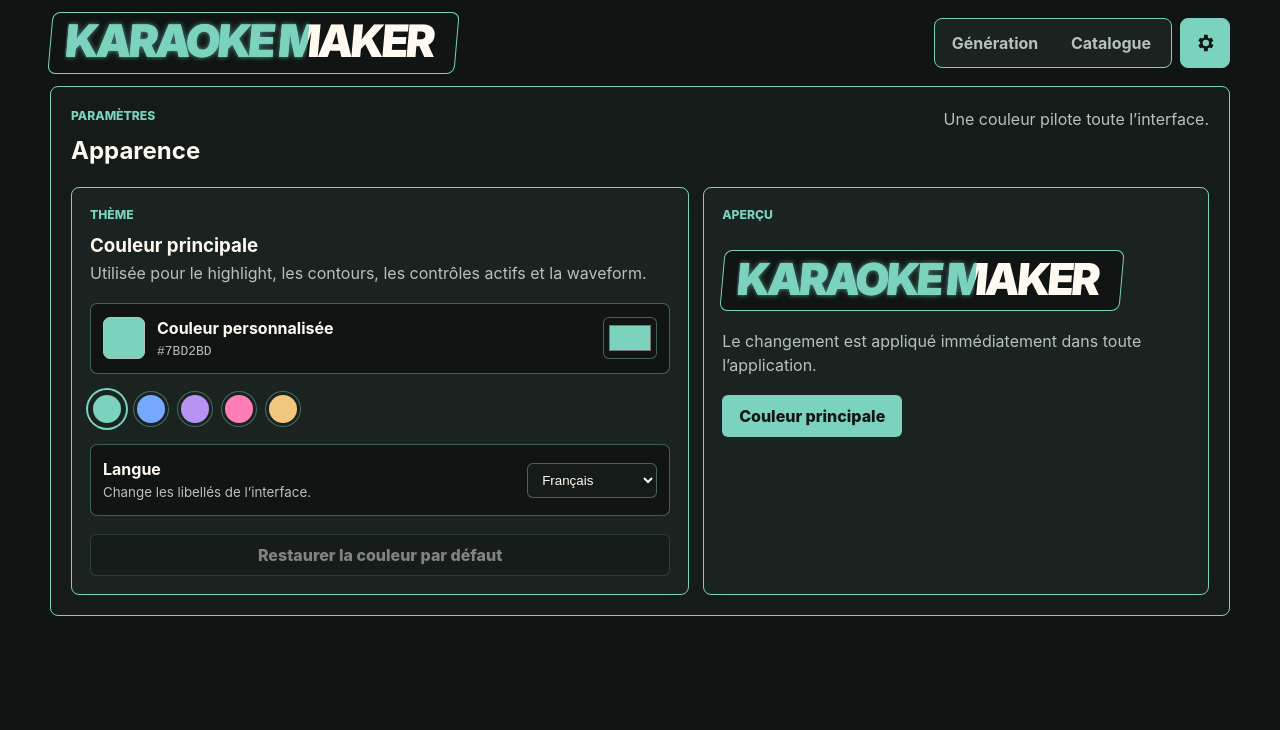
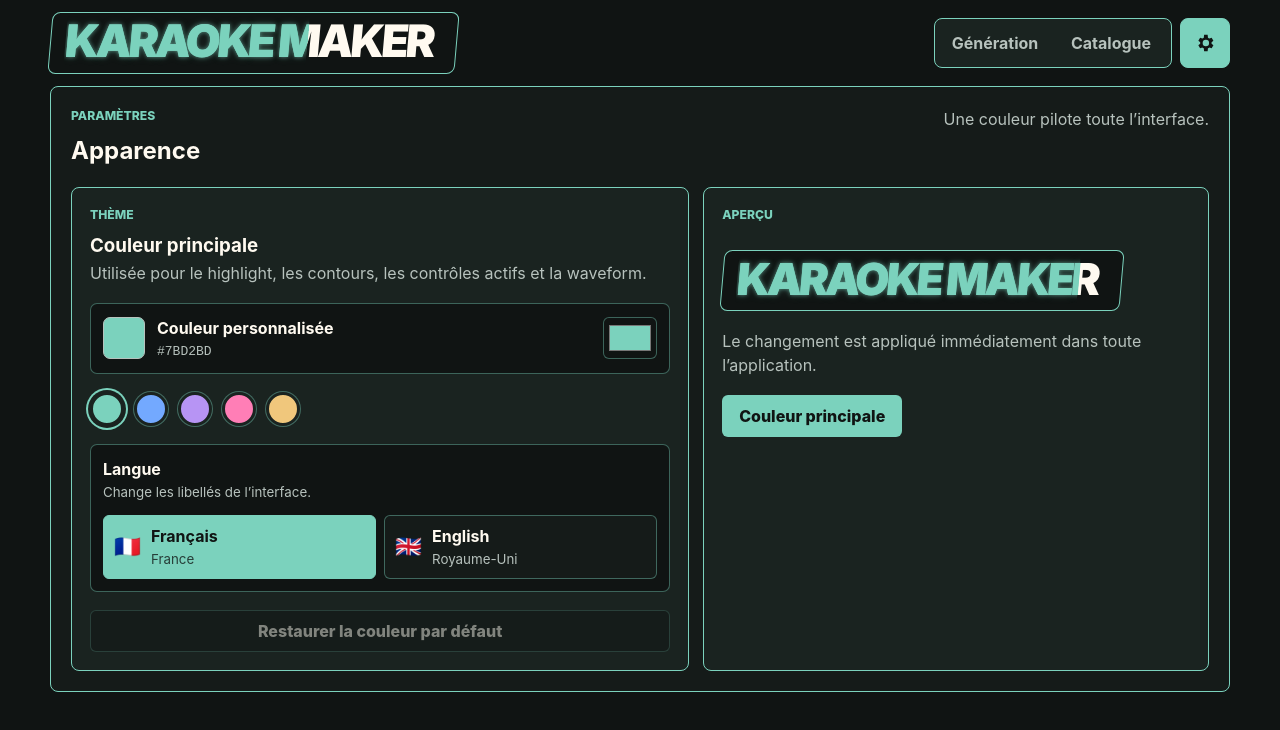
Before and after one commit to paulermilonarduin/karaoke-maker, a Vue app: page / in a window 1280 px wide. Both pictures are taken after a click on the button "Ouvrir les paramètres". Shown: the top 730 px of the page. Built offline with nearby package versions, Linux system fonts and the light colour scheme.

Commit message:
feat: améliore les options de langue

```diff
--- a/src/components/KaraokeLogo.vue
+++ b/src/components/KaraokeLogo.vue
@@ -5,12 +5,14 @@ export type KaraokeLogoSize = 'small' | 'medium' | 'large'
 
 const props = withDefaults(
   defineProps<{
+    animated?: boolean
     progress?: number
     size?: KaraokeLogoSize
     text?: string
     tilt?: number
   }>(),
   {
+    animated: false,
     progress: 65,
     size: 'medium',
     text: 'KARAOKE MAKER',
@@ -30,7 +32,7 @@ const highlightStyle = computed(() => ({
 <template>
   <span
     class="karaoke-logo"
-    :class="`karaoke-logo--${size}`"
+    :class="[`karaoke-logo--${size}`, { 'karaoke-logo--animated': animated }]"
     :style="logoStyle"
   >
     <span class="text-highlight" :data-text="text" :style="highlightStyle">{{ text }}</span>
--- a/src/i18n/index.ts
+++ b/src/i18n/index.ts
@@ -60,7 +60,9 @@ const frMessages = {
   'settings.accentTitle': 'Couleur principale',
   'settings.appearance': 'Apparence',
   'settings.chooseColor': 'Choisir la couleur {color}',
+  'settings.chooseLanguage': 'Choisir {language} ({country})',
   'settings.eyebrow': 'Paramètres',
+  'settings.languageAria': 'Langues disponibles',
   'settings.languageDescription': 'Change les libellés de l’interface.',
   'settings.languageTitle': 'Langue',
   'settings.preview': 'Aperçu',
@@ -157,7 +159,9 @@ const enMessages: Record<keyof typeof frMessages, string> = {
   'settings.accentTitle': 'Primary color',
   'settings.appearance': 'Appearance',
   'settings.chooseColor': 'Choose color {color}',
+  'settings.chooseLanguage': 'Choose {language} ({country})',
   'settings.eyebrow': 'Settings',
+  'settings.languageAria': 'Available languages',
   'settings.languageDescription': 'Changes the interface labels.',
   'settings.languageTitle': 'Language',
   'settings.preview': 'Preview',
@@ -196,9 +200,30 @@ const enMessages: Record<keyof typeof frMessages, string> = {
 export type Locale = 'fr' | 'en'
 export type TranslationKey = keyof typeof frMessages
 
-export const localeOptions: { value: Locale; label: string }[] = [
-  { value: 'fr', label: 'Français' },
-  { value: 'en', label: 'English' },
+export const localeOptions: {
+  value: Locale
+  label: string
+  flag: string
+  countryLabel: Record<Locale, string>
+}[] = [
+  {
+    value: 'fr',
+    label: 'Français',
+    flag: '🇫🇷',
+    countryLabel: {
+      fr: 'France',
+      en: 'France',
+    },
+  },
+  {
+    value: 'en',
+    label: 'English',
+    flag: '🇬🇧',
+    countryLabel: {
+      fr: 'Royaume-Uni',
+      en: 'United Kingdom',
+    },
+  },
 ]
 
 const localeStorageKey = 'karaoke-maker.locale.v1'
--- a/src/style.css
+++ b/src/style.css
@@ -22,6 +22,12 @@
   text-rendering: optimizeLegibility;
   -webkit-font-smoothing: antialiased;
   -moz-osx-font-smoothing: grayscale;
+}
+
+@property --highlight-progress {
+  syntax: '<percentage>';
+  inherits: true;
+  initial-value: 0%;
 }
 
 * {
@@ -138,6 +144,27 @@ p {
 
 .karaoke-logo .text-highlight {
   padding-right: 0.12em;
+}
+
+.karaoke-logo--animated .text-highlight {
+  animation: logo-highlight-progress 3s linear infinite;
+}
+
+@keyframes logo-highlight-progress {
+  from {
+    --highlight-progress: 0%;
+  }
+
+  to {
+    --highlight-progress: 100%;
+  }
+}
+
+@media (prefers-reduced-motion: reduce) {
+  .karaoke-logo--animated .text-highlight {
+    --highlight-progress: 65%;
+    animation: none;
+  }
 }
 
 .eyebrow {
@@ -852,8 +879,6 @@ p {
 
 .language-picker {
   display: grid;
-  grid-template-columns: minmax(0, 1fr) auto;
-  align-items: center;
   gap: 12px;
   padding: 12px;
   border: 1px solid var(--color-border-muted);
@@ -871,13 +896,44 @@ p {
   color: var(--color-text-muted);
 }
 
-.language-picker select {
-  min-width: 130px;
+.language-picker__options {
+  display: grid;
+  grid-template-columns: repeat(2, minmax(0, 1fr));
+  gap: 8px;
+}
+
+.language-option {
+  display: flex;
+  align-items: center;
+  gap: 10px;
+  min-height: 54px;
+  padding: 8px 10px;
   border: 1px solid var(--color-border-muted);
   border-radius: 6px;
-  padding: 8px 10px;
+  text-align: left;
   color: var(--color-text);
   background: var(--color-surface);
+}
+
+.language-option:hover,
+.language-option:focus-visible {
+  border-color: var(--color-accent);
+  background: var(--color-surface-hover);
+}
+
+.language-option.is-active {
+  border-color: var(--color-accent);
+  color: var(--color-on-accent);
+  background: var(--color-accent);
+}
+
+.language-option.is-active small {
+  color: color-mix(in srgb, var(--color-on-accent) 78%, transparent);
+}
+
+.language-option__flag {
+  font-size: 1.35rem;
+  line-height: 1;
 }
 
 .color-presets {
--- a/src/views/SettingsView.vue
+++ b/src/views/SettingsView.vue
@@ -19,10 +19,6 @@ const { t } = useI18n()
 
 function onColorInput(event: Event) {
   emit('update', (event.target as HTMLInputElement).value)
-}
-
-function onLocaleChange(event: Event) {
-  emit('localeupdate', (event.target as HTMLSelectElement).value as Locale)
 }
 </script>
 
@@ -73,21 +69,36 @@ function onLocaleChange(event: Event) {
           ></button>
         </div>
 
-        <label class="language-picker">
-          <span>
+        <div class="language-picker">
+          <div>
             <strong>{{ t('settings.languageTitle') }}</strong>
             <small>{{ t('settings.languageDescription') }}</small>
-          </span>
-          <select :value="locale" @change="onLocaleChange">
-            <option
+          </div>
+
+          <div class="language-picker__options" :aria-label="t('settings.languageAria')">
+            <button
               v-for="option in localeOptions"
               :key="option.value"
-              :value="option.value"
+              class="language-option"
+              :class="{ 'is-active': locale === option.value }"
+              type="button"
+              :aria-pressed="locale === option.value"
+              :aria-label="
+                t('settings.chooseLanguage', {
+                  language: option.label,
+                  country: option.countryLabel[locale],
+                })
+              "
+              @click="emit('localeupdate', option.value)"
             >
-              {{ option.label }}
-            </option>
-          </select>
-        </label>
+              <span class="language-option__flag" aria-hidden="true">{{ option.flag }}</span>
+              <span>
+                <strong>{{ option.label }}</strong>
+                <small>{{ option.countryLabel[locale] }}</small>
+              </span>
+            </button>
+          </div>
+        </div>
 
         <button
           class="button"
@@ -101,7 +112,7 @@ function onLocaleChange(event: Event) {
 
       <article class="settings-preview">
         <p class="eyebrow">{{ t('settings.preview') }}</p>
-        <KaraokeLogo size="medium" :progress="65" />
+        <KaraokeLogo animated size="medium" :progress="0" />
         <p>{{ t('settings.previewDescription') }}</p>
         <button class="button button--primary" type="button">{{ t('settings.previewButton') }}</button>
       </article>
```
